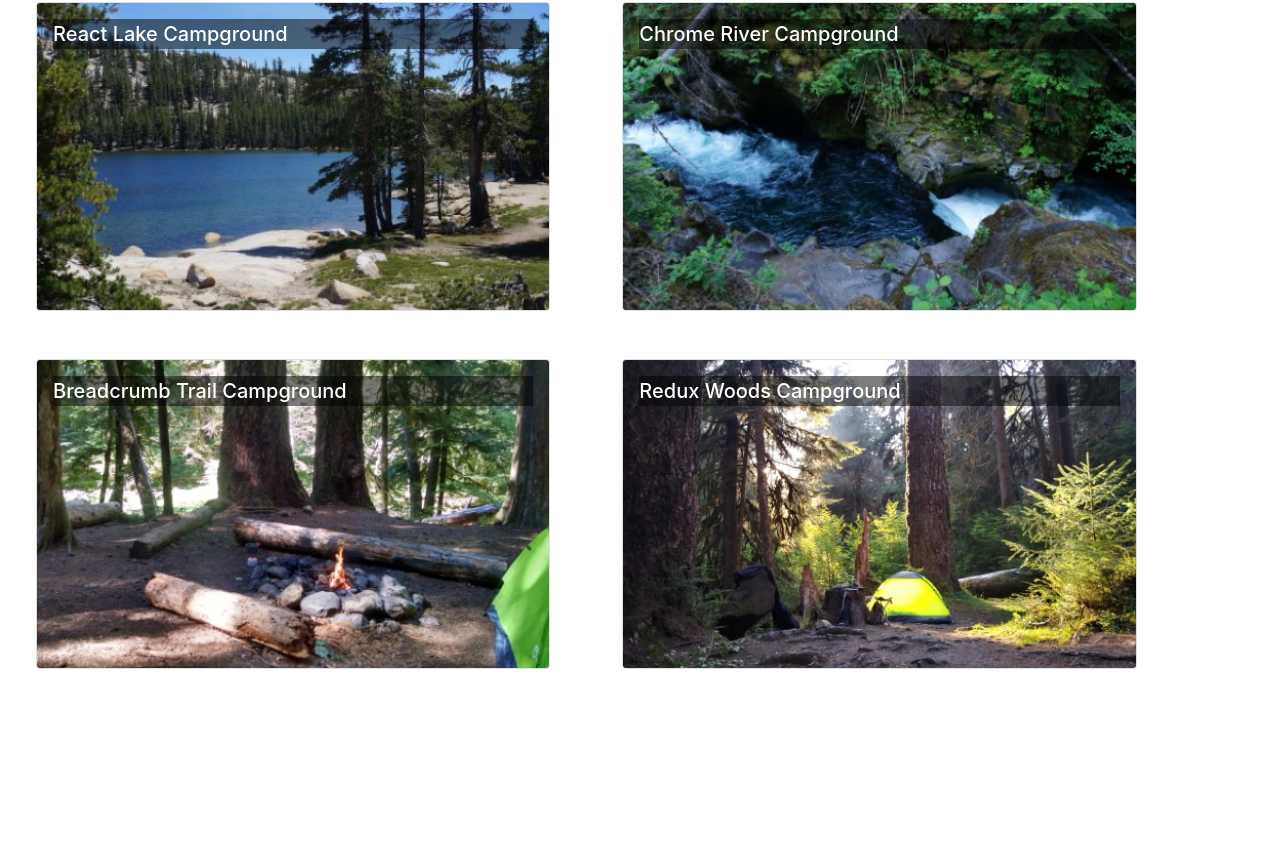
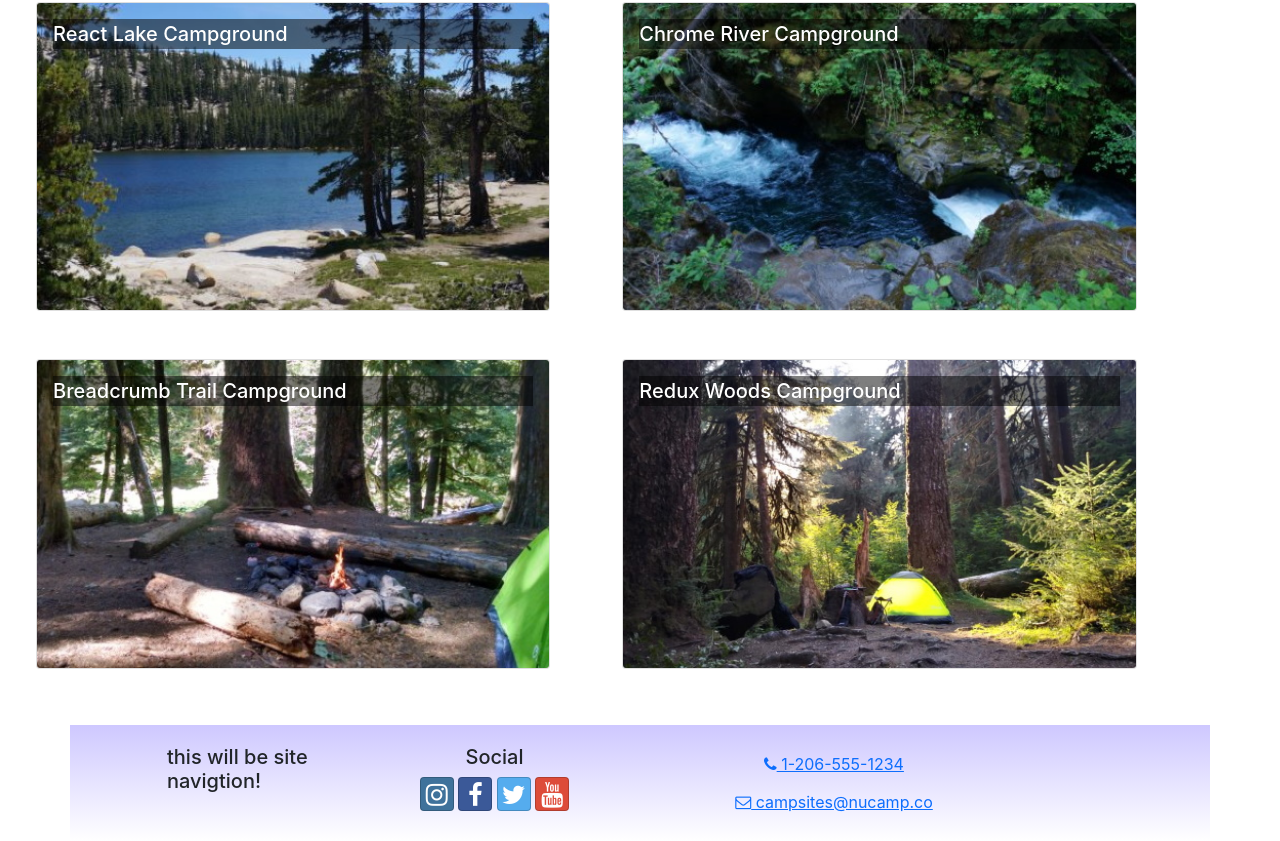
Before and after one commit to cbenedict76/3-React_2023_01_04, a React (Create React App) app: page / in a window 1280 px wide. Shown: the part 182-1023 px from the top of the page. Before the commit the page ends 875 px from the top, so only its background shows below. Built offline with nearby package versions, Linux system fonts and the light colour scheme.

Commit message:
3-React - Week 1 - Workshop Assignment Task 3

```diff
--- a/src/App.js
+++ b/src/App.js
@@ -1,24 +1,14 @@
-import React from 'react';
-import { Container, Navbar, NavbarBrand } from 'reactstrap';
-import NucampLogo from './app/assets/img/logo.png'
-// import CampsiteCard from './features/campsites/CampsiteCard.js';
 import CampsitesList from './features/campsites/CampsitesList.js';
-// import { CAMPSITES } from './app/shared/CAMPSITES';
-// import logo from './logo.svg';
+import Header from './components/Header'
+import Footer from './components/Footer'
 import './App.css';
 
 function App() {
   return (
     <div className="App">
-      <Navbar dark color='primary' sticky='top' expand='md'>
-        <Container>
-          <NavbarBrand href='/'>
-            <img src={NucampLogo} alt='nucamp logo' />
-          </NavbarBrand>
-        </Container>
-      </Navbar>
-      {/* <CampsiteCard campsite={CAMPSITES[0]} /> */}
+      <Header />
       <CampsitesList />
+      <Footer />
     </div>
   );
 }
--- /dev/null
+++ b/src/components/Footer.js
@@ -0,0 +1,57 @@
+import { Container, Row, Col } from 'reactstrap';
+
+const Footer = () => {
+    return (
+        <Container className='site-footer'>
+            <Row>
+            <Col xs={{ size: 4, offset: 1 }} sm='2'><h5>this will be site navigtion!</h5></Col>
+            <Col xs={{ size: 6}} sm='3' className='text-center'>
+            <h5>Social</h5>
+                        <a
+                            className='btn btn-social-icon btn-instagram'
+                            href='http://instagram.com/'
+                        >
+                            <i className='fa fa-instagram' />
+                        </a>{' '}
+                        <a
+                            className='btn btn-social-icon btn-facebook'
+                            href='http://www.facebook.com/'
+                        >
+                            <i className='fa fa-facebook' />
+                        </a>{' '}
+                        <a
+                            className='btn btn-social-icon btn-twitter'
+                            href='http://twitter.com/'
+                        >
+                            <i className='fa fa-twitter' />
+                        </a>{' '}
+                        <a
+                            className='btn btn-social-icon btn-google'
+                            href='http://youtube.com/'
+                        >
+                            <i className='fa fa-youtube' />
+                        </a>
+            </Col>
+            <Col sm='4' className='text-center'>
+            <a
+                            role='button'
+                            className='btn btn-link'
+                            href='tel:+12065551234'
+                        >
+                            <i className='fa fa-phone' /> 1-206-555-1234
+                        </a>
+                        <br />
+                        <a
+                            role='button'
+                            className='btn btn-link'
+                            href='mailto:notreal@notreal.co'
+                        >
+                            <i className='fa fa-envelope-o' /> campsites@nucamp.co
+                        </a>
+            </Col>
+            </Row>
+        </Container>
+    )
+}
+
+export default Footer;
--- /dev/null
+++ b/src/components/Header.js
@@ -0,0 +1,14 @@
+import { Navbar, NavbarBrand } from 'reactstrap';
+import NucampLogo from '../app/assets/img/logo.png';
+
+const Header = () => {
+    return (
+        <Navbar dark color='primary' sticky='top' expand='md'>
+            <NavbarBrand href='/'>
+                <img src={NucampLogo} alt='nucamp logo' />
+            </NavbarBrand>
+        </Navbar>
+    )
+}
+
+export default Header;
```
